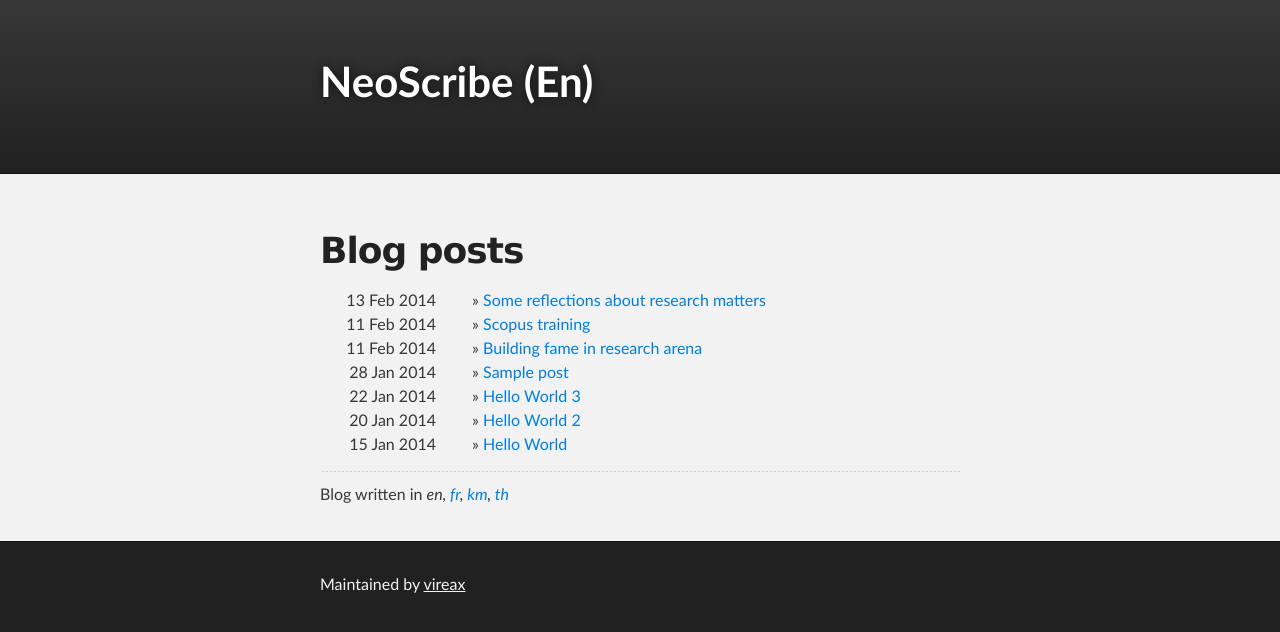
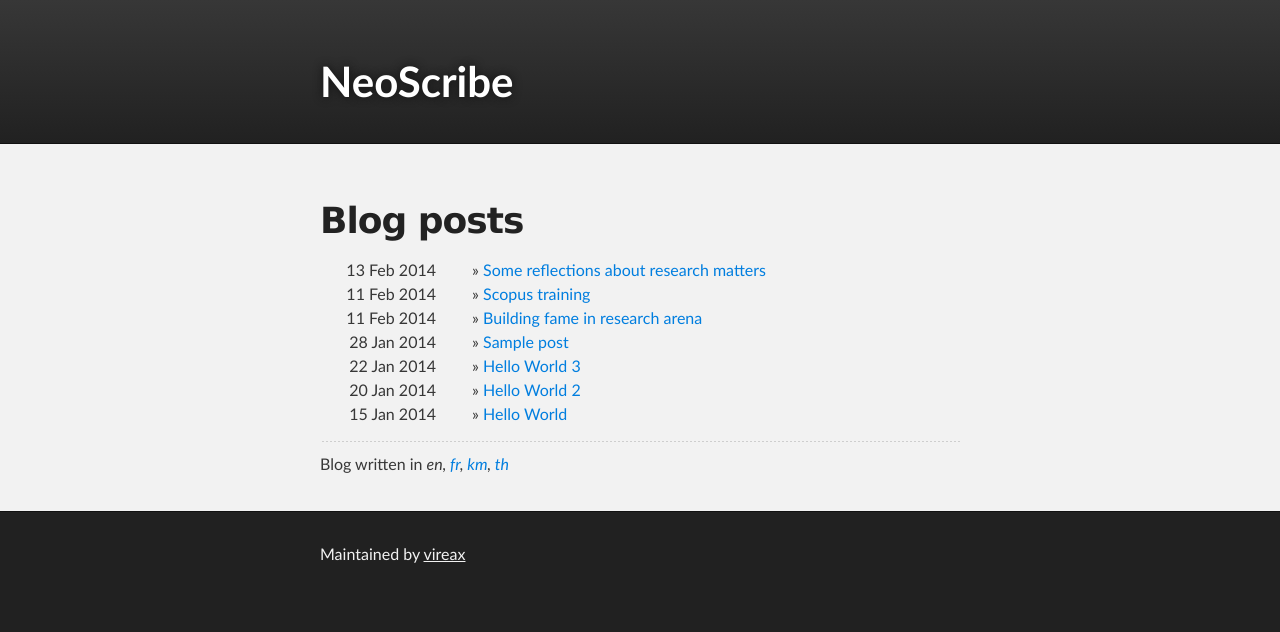
Before and after one commit to vireax/en, a Jekyll site: the page built from index.html, in a window 1280 px wide. Shown: the top 632 px of the page. Built offline with Jekyll 4.4.1, drawn with Linux system fonts in a browser that asks for light colours; the list of posts is cut into pages by our own code.

Commit message:
Update default.html

```diff
--- a/_layouts/default.html
+++ b/_layouts/default.html
@@ -18,10 +18,10 @@
         <header class="inner">
           <!--a id="forkme_banner" href="https://github.com/vireax/en">View on GitHub</a-->
 
-          <span id="project_title">NeoScribe (En)</span>
-          <h2 id="project_tagline"></h2>
+          <span id="project_title">NeoScribe</span>
+          <!--h2 id="project_tagline"></h2-->
 
-            <!--section id="downloads">
+<!--section id="downloads">
 <a class="zip_download_link" href="https://github.com/vireax/en/zipball/master">Download this project as a .zip file</a>
 <a class="tar_download_link" href="https://github.com/vireax/en/tarball/master">Download this project as a tar.gz file</a>
 </section-->
```
